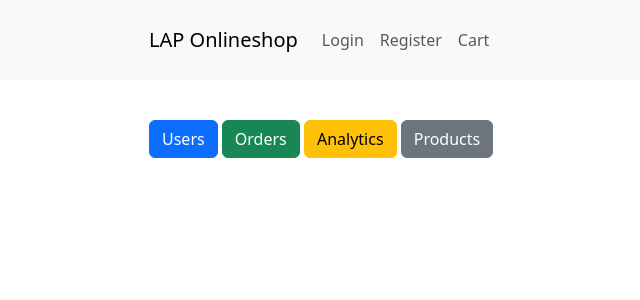
After one commit to soap404/lap_onlineshop, a PHP site: page /admin.php in a window 1280 px wide. The commit adds this page. Shown: the top 300 px of the page, without its empty margins (51-691 px from the left). Run offline with PHP 8.4, Linux system fonts and the light colour scheme.

Commit message:
CREATE Admin.php AND ADD 4 BUTTONS AND REMOVE THE products BUTTON FORM THE HEADER AND ADD IT IN THE admin.php

```diff
--- /dev/null
+++ b/admin.php
@@ -0,0 +1,12 @@
+<?php require_once 'templates/header.php'; ?>
+
+<a href="#" class="btn btn-primary">Users</a>
+<a href="#" class="btn btn-success">Orders</a>
+<a href="#" class="btn btn-warning">Analytics</a>
+<a href="products.php" class="btn btn-secondary">Products</a>
+
+
+
+
+
+<?php require_once 'templates/footer.php'; ?>
--- a/templates/header.php
+++ b/templates/header.php
@@ -1,6 +1,7 @@
 <?php require_once('autoload.php') ?>
 <!doctype html>
 <html lang="en">
+
 <head>
     <meta charset="UTF-8">
     <meta name="viewport"
@@ -10,6 +11,7 @@
     <link href="https://cdn.jsdelivr.net/npm/bootstrap@5.3.3/dist/css/bootstrap.min.css" rel="stylesheet"
         integrity="sha384-QWTKZyjpPEjISv5WaRU9OFeRpok6YctnYmDr5pNlyT2bRjXh0JMhjY6hW+ALEwIH" crossorigin="anonymous">
 </head>
+
 <body>
     <nav class="navbar navbar-expand-lg navbar-light bg-light" style="padding: 20px 200px">
         <a class="navbar-brand" href="<?php echo DOMAIN ?>">LAP Onlineshop</a>
@@ -33,12 +35,9 @@
 
                 <?php if (Middleware::is_admin()): ?>
                     <li class="nav-item">
-                    <a class="nav-link" href="#">Admin</a>
+                        <a class="nav-link" href="<?php echo DOMAIN ?>/admin.php">Admin</a>
                     </li>
 
-                <li class="nav-item">
-                    <a class="nav-link" href="<?php echo DOMAIN ?>/products.php">Products</a>
-                </li>
                 <?php endif; ?>
 
 
@@ -48,7 +47,7 @@
 
                 <?php if (Middleware::is_user()): ?>
                     <li class="nav-item">
-                    <a class="nav-link" href="<?php echo DOMAIN ?>/account.php"">Account</a>
+                        <a class="nav-link" href="<?php echo DOMAIN ?>/account.php">Account</a>
                     </li>
 
                     <li class="nav-item">
```
Lines whose indentation alone changed are shown as unchanged.
